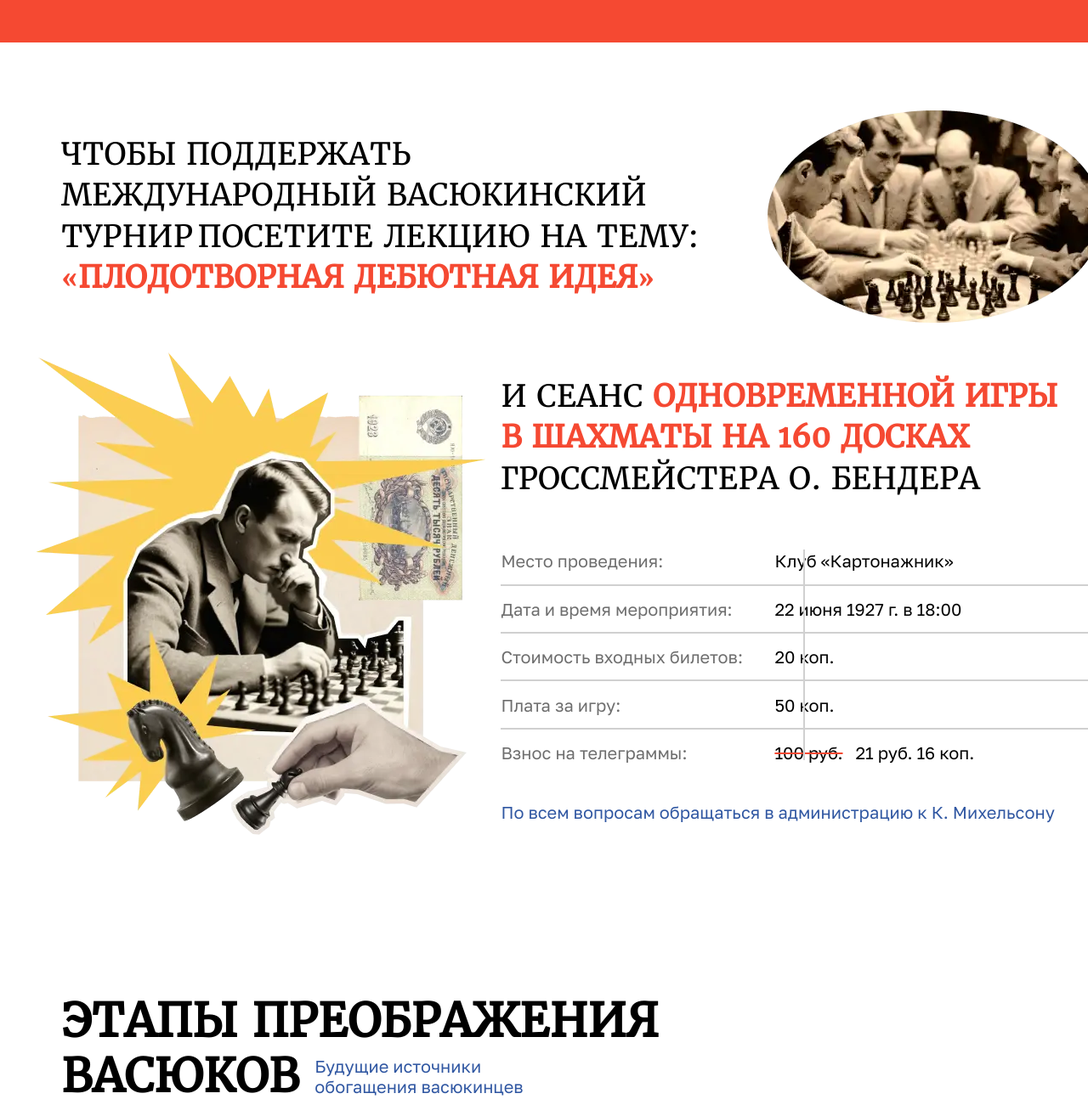
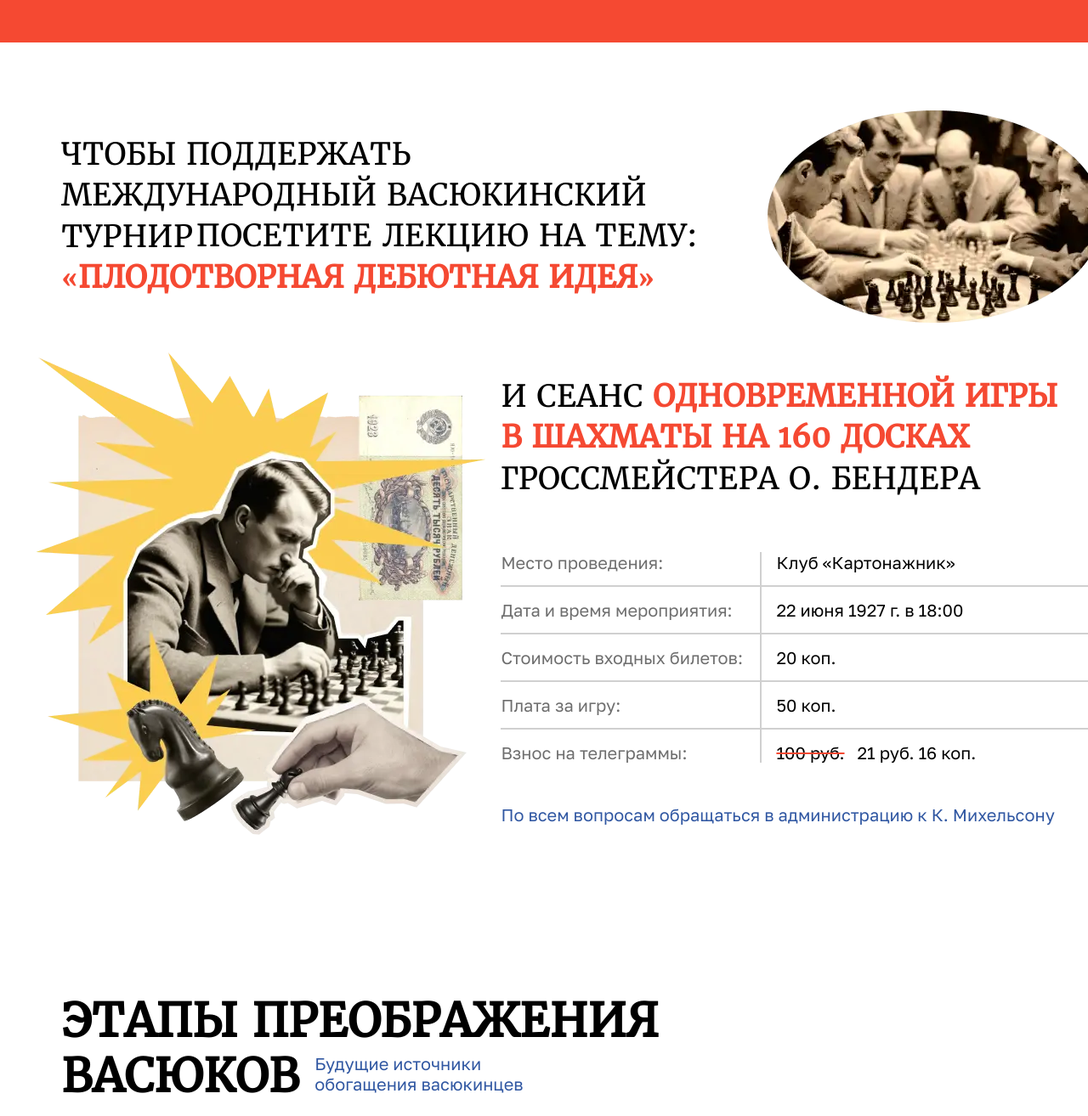
Before and after one commit to ESemenoB/TestLending, a plain HTML site: page index.html in a window 1280 px wide. Shown: the part 715-2029 px from the top of the page at 85% size. Drawn offline with Linux system fonts and the light colour scheme; files whose address does not match are found by name.

Commit message:
последние правки

```diff
--- a/index.html
+++ b/index.html
@@ -81,7 +81,7 @@
           <dd class="main-chess-item main-chess-big"><del class="del-price">100 руб.</del>
             &nbsp; 21 руб. 16 коп.</dd>
         </div>
-        <hr>
+        <!-- <hr> -->
       </div>
       <span class="main-chess-memo">По всем вопросам обращаться в&nbsp;администрацию к К. Михельсону</span>
     </div>
--- a/styled.css
+++ b/styled.css
@@ -236,20 +236,23 @@ body {
   width: 1222px;
   padding: 0 72px;
   display: grid;
-  grid-template-columns: 63% 35%;
+  /* grid-template-columns: 63% 35%;
   grid-template-rows: 49% 19% 22%;
   grid-column-gap: 5%;
   grid-row-gap: 0px;
   grid-template-areas:
     "support players"
     "topic players"
-    "idea players";
+    "idea players"; */
+  grid-template-columns: 13% 49% 6% 20%;
+  grid-template-rows: 46% 18% 30%;
+  grid-column-gap: 0px;
+  grid-row-gap: 0px;
 }
 @media screen and (max-width: 375px) {
   .main-lecture {
     width: 335px;
     padding: 0 20px;
-
     margin: 0 auto;
     grid-template-columns: 1fr;
     grid-template-rows: 37% 43.3% 14% 16%;
@@ -259,8 +262,9 @@ body {
 }
 
 .main-support {
-  grid-area: support-start / support / 3 span;
+  /* grid-area: support-start / support / 3 span; */
   padding-top: 28px;
+  grid-area: 1 / 1 / 2 / 3;
 }
 @media screen and (max-width: 375px) {
   .main-support {
@@ -269,10 +273,11 @@ body {
 }
 
 .main-lecture-topic {
-  grid-area: topic;
+  /* grid-area: topic;
   text-align: right;
   padding-right: 20px;
-  z-index: 1;
+  z-index: 1; */
+  grid-area: 2 / 2 / 3 / 3;
 }
 @media screen and (max-width: 375px) {
   .main-lecture-topic {
@@ -282,7 +287,8 @@ body {
 }
 
 .main-idea {
-  grid-area: idea;
+  /* grid-area: idea; */
+  grid-area: 3 / 1 / 4 / 3;
 }
 @media screen and (max-width: 375px) {
   .main-idea {
@@ -291,7 +297,8 @@ body {
 }
 
 .main-players {
-  grid-area: players;
+  /* grid-area: players; */
+  grid-area: 1 / 4 / 4 / 5;
 }
 @media screen and (max-width: 375px) {
   .main-players {
@@ -307,10 +314,9 @@ body {
 .main-chess {
   display: grid;
   grid-template-columns: 42.7% 57%;
-  grid-template-rows: 28% 60% 13%;
   grid-column-gap: 0px;
   grid-row-gap: 0px;
-  margin-top: 30px;
+  margin-top: 14px;
   padding: 0 42px;
 }
 @media screen and (max-width: 375px) {
@@ -379,11 +385,23 @@ body {
 }
 
 .main-chess-wrapper {
-  height: 280px;
   display: flex;
   flex-wrap: wrap;
-  padding-top: 58px;
+  padding-top: 28px;
+  :nth-child(1) {
+    padding-top: 0;
+  }
+  :nth-child(2) {
+    padding-top: 0;
+  }
+  :nth-child(9) {
+    padding-bottom: 0;
+  }
+  :nth-child(10) {
+    padding-bottom: 0;
+  }
 }
+
 @media screen and (max-width: 375px) {
   .main-chess-wrapper {
     width: 336px;
@@ -409,7 +427,7 @@ body {
     :nth-child(6) {
       order: 6;
       width: 182px;
-      padding-left: 10px;
+      padding-left: 9px;
     }
 
     :nth-child(7) {
@@ -431,25 +449,13 @@ body {
   }
 }
 
-hr {
-  transform: rotate(90deg);
-  width: 248px;
-  position: absolute;
-  left: 822px;
-  top: 1475px;
-  height: 2px;
-  background-color: var(--table-border);
-  border: none;
+.main-chess-item {
+  padding: 15px 0 15px;
 }
-
 @media screen and (max-width: 375px) {
-  hr {
-    display: none;
+  .main-chess-item {
+    padding: 0;
   }
-}
-
-.main-chess-item {
-  align-content: center;
 }
 .main-chess-small {
   width: 305px;
@@ -472,6 +478,7 @@ hr {
   margin: 0px;
   padding-left: 17px;
   width: 377px;
+  border-left: 2px solid var(--table-border);
 }
 @media screen and (max-width: 375px) {
   .main-chess-big {
@@ -479,6 +486,7 @@ hr {
     padding-left: 0px;
     padding-bottom: 16px;
     border-bottom: 2px solid var(--table-color);
+    border-left: none;
   }
 }
 
@@ -506,13 +514,10 @@ hr {
 .transform-wrapper {
   margin-top: 182px;
   display: grid;
-  grid-template-columns: 24% 22% 21%;
-  grid-template-rows: 41%;
+  grid-template-columns: 24% 25% 11%;
+  grid-template-rows: 39% 61%;
   grid-column-gap: 0px;
   grid-row-gap: 0px;
-  grid-template-areas:
-    "titel titel titel"
-    ".     source .   ";
 }
 @media screen and (max-width: 375px) {
   .transform-wrapper {
@@ -525,8 +530,7 @@ hr {
   text-transform: uppercase;
   font-size: 54px;
   margin: 0;
-  grid-area: 1 / 1 / 2 / 3;
-  grid-area: titel-start / titel / 3 span;
+  grid-area: 1 / 1 / 3 / 4;
   line-height: 1.2;
 }
 @media screen and (max-width: 375px) {
@@ -544,8 +548,6 @@ hr {
   font-size: 20px;
   color: var(--player-button);
   grid-area: 2 / 2 / 3 / 3;
-  grid-area: source;
-  z-index: 1;
   text-align: left;
   padding-left: 5px;
 }
@@ -924,7 +926,7 @@ hr {
   background-size: cover;
   display: flex;
   width: 394px;
-  padding: 20px 0 20px 20px;
+  padding: 20px 20px 20px 20px;
   gap: 16px;
 }
 @media screen and (max-width: 375px) {
```
